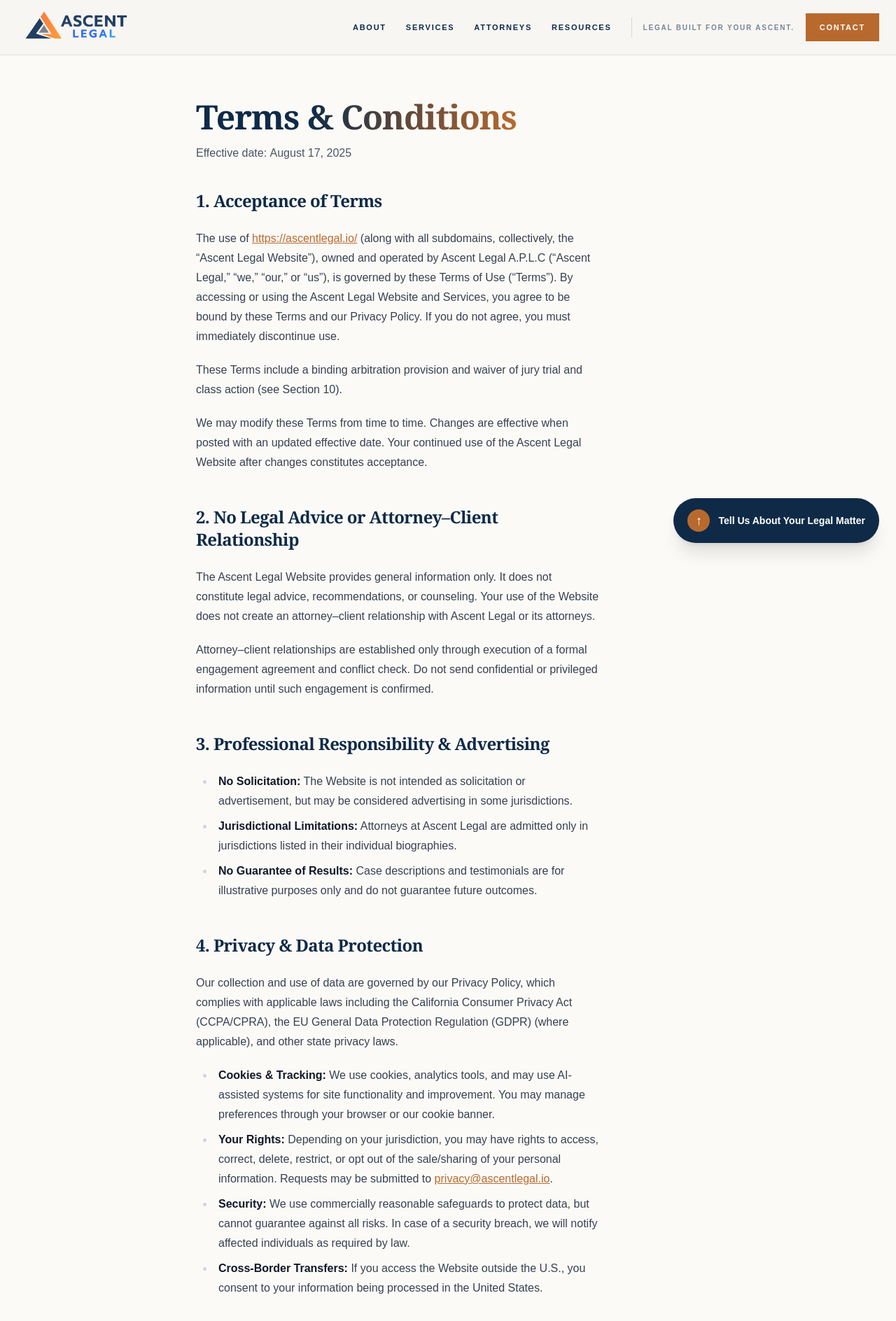
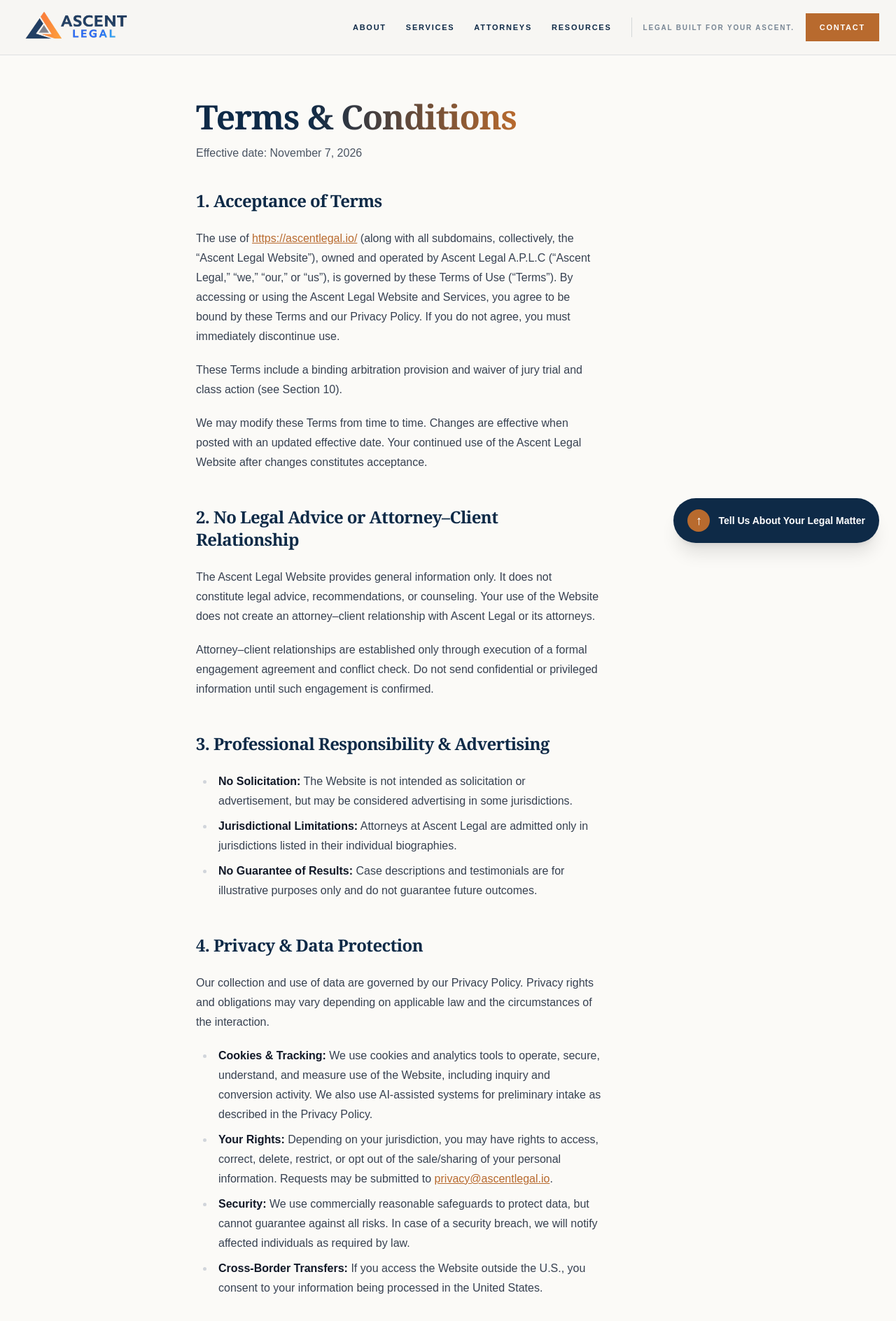
Before and after one commit to ajdreams17/Ascentlegal, a Next.js app: page /terms in a window 1280 px wide. Shown: the top 1888 px of the page at 70% size. Built offline with nearby package versions, Linux system fonts and the light colour scheme.

Commit message:
Update terms for analytics and AI-assisted intake

```diff
--- a/app/terms/page.jsx
+++ b/app/terms/page.jsx
@@ -2,6 +2,7 @@ export const metadata = {
   title: "Terms & Conditions | Ascent Legal",
   description:
     "Terms of Use governing your access to and use of the Ascent Legal Website and Services.",
+  alternates: { canonical: "/terms" },
 };
 
 export default function TermsPage() {
@@ -15,7 +16,7 @@ export default function TermsPage() {
           </span>
         </h1>
         <p className="mt-4 text-gray-600">
-          Effective date: <span className="font-medium">August 17, 2025</span>
+          Effective date: <span className="font-medium">November 7, 2026</span>
         </p>
       </header>
 
@@ -69,15 +70,15 @@ export default function TermsPage() {
 
         <h2>4. Privacy & Data Protection</h2>
         <p>
-          Our collection and use of data are governed by our Privacy Policy, which complies with
-          applicable laws including the California Consumer Privacy Act (CCPA/CPRA), the EU General
-          Data Protection Regulation (GDPR) (where applicable), and other state privacy laws.
+          Our collection and use of data are governed by our Privacy Policy. Privacy rights and
+          obligations may vary depending on applicable law and the circumstances of the interaction.
         </p>
         <ul>
           <li>
-            <strong>Cookies & Tracking:</strong> We use cookies, analytics tools, and may use
-            AI-assisted systems for site functionality and improvement. You may manage preferences
-            through your browser or our cookie banner.
+            <strong>Cookies & Tracking:</strong> We use cookies and analytics tools to operate,
+            secure, understand, and measure use of the Website, including inquiry and conversion
+            activity. We also use AI-assisted systems for preliminary intake as described in the
+            Privacy Policy.
           </li>
           <li>
             <strong>Your Rights:</strong> Depending on your jurisdiction, you may have rights to
```
